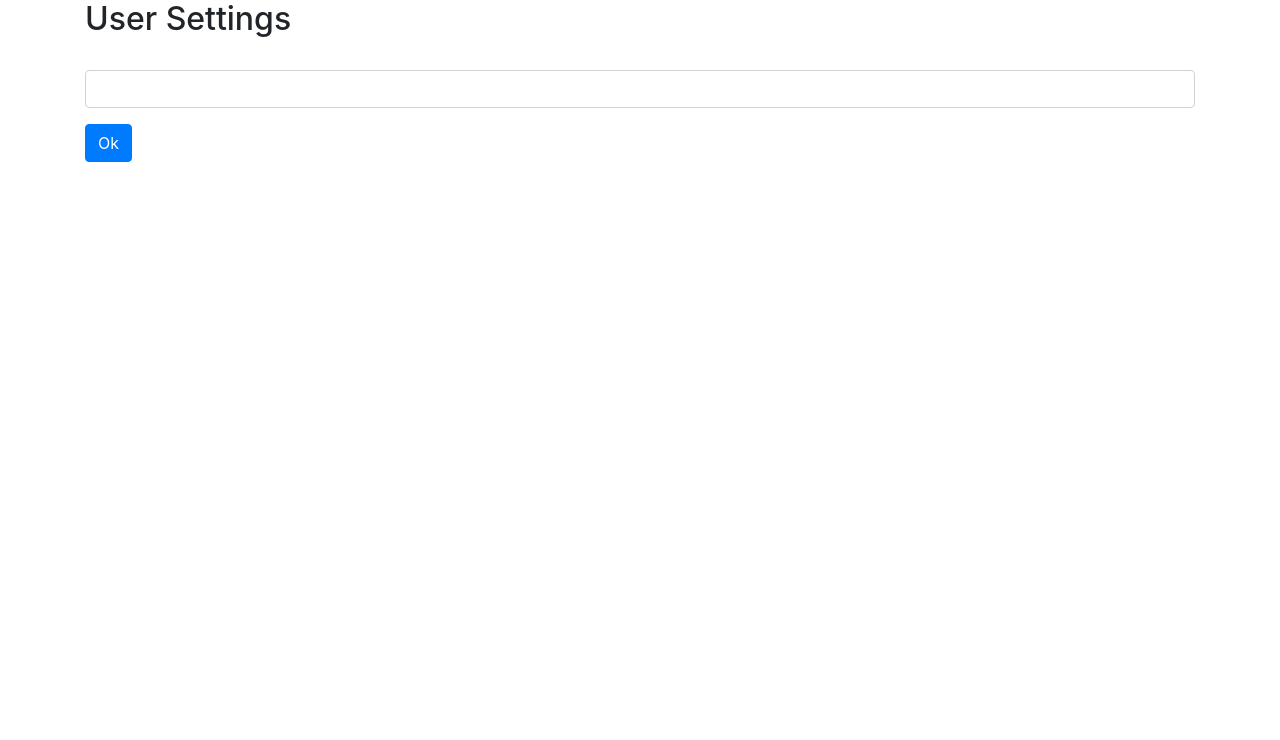
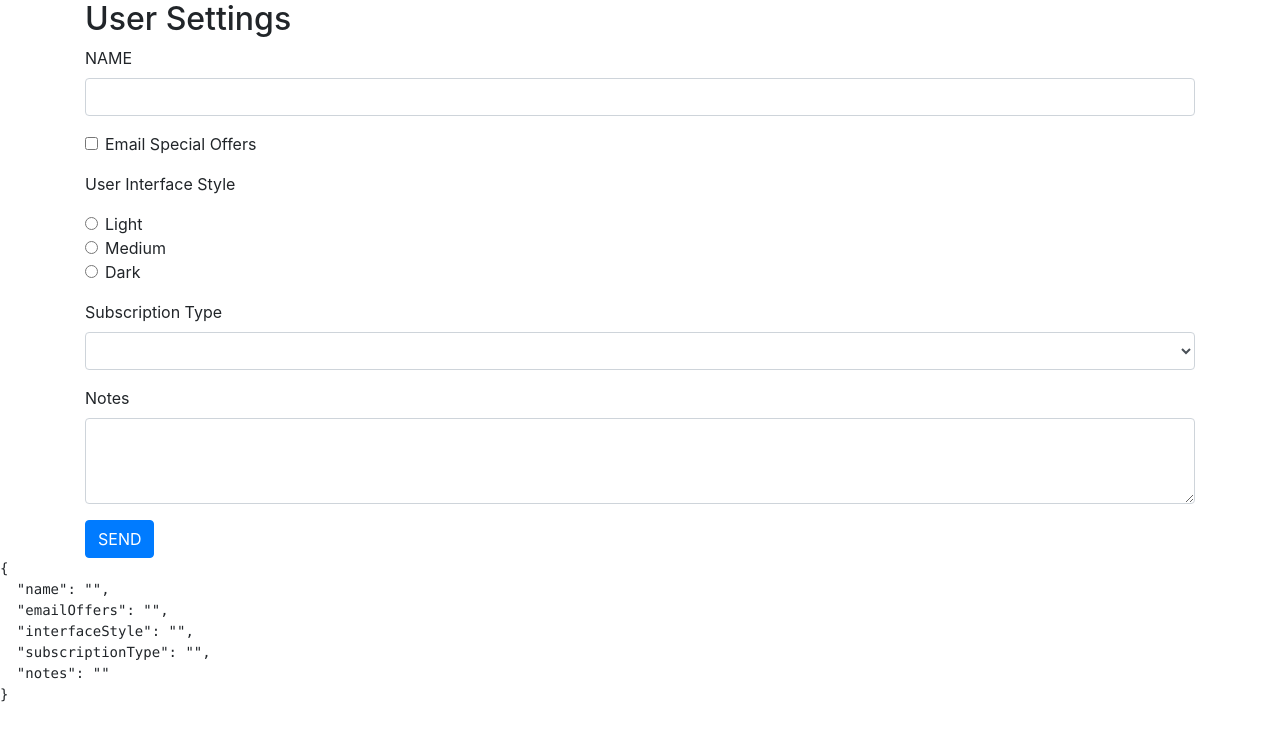
Before and after one commit to vivekkumar27june88/course-angular-form-declarative, an Angular app: page / in a window 1280 px wide. Shown: the top 740 px of the page. Built offline with nearby package versions, Linux system fonts and the light colour scheme.

Commit message:
ngModel directive on every form control

```diff
--- a/src/app/user-settings-forms/user-settings-forms.component.html
+++ b/src/app/user-settings-forms/user-settings-forms.component.html
@@ -1,12 +1,92 @@
 <div class="container">
   <h2>User Settings</h2>
-  <form>
+  <form #form="ngForm">
     <div class="form-group">
-      <label for="name"></label>
+      <label for="name">NAME</label>
       <input id="name"
+        ngModel
         name="name"
         class="form-control">
     </div>
-    <button class="btn btn-primary">Ok</button>
+
+    <div class="form-check form-group">
+      <input class="form-check-input"
+        type="checkbox"
+        name="emailOffers"
+        id="emailOffers"
+        ngModel>
+      <label class="form-check-label"
+        for="emailOffers">
+        Email Special Offers
+      </label>
+    </div>
+
+    <p>User Interface Style</p>
+    <div class="form-group">
+      <div class="form-check">
+        <input class="form-check-input"
+          type="radio"
+          name="interfaceStyle"
+          id="lightInterface"
+          value="light"
+          ngModel
+          checked>
+        <label class="form-check-label"
+          for="lightInterface">
+          Light
+        </label>
+      </div>
+      <div class="form-check">
+        <input class="form-check-input"
+          type="radio"
+          name="interfaceStyle"
+          id="mediumInterface"
+          ngModel
+          value="medium">
+        <label class="form-check-label"
+          for="mediumInterface">
+          Medium
+        </label>
+      </div>
+      <div class="form-check">
+        <input class="form-check-input"
+          type="radio"
+          name="interfaceStyle"
+          ngModel
+          id="darkInterface"
+          value="dark">
+        <label class="form-check-label"
+          for="darkInterface">
+          Dark
+        </label>
+      </div>
+    </div>
+
+    <div class="form-group">
+      <label for="subscriptionType">Subscription Type</label>
+      <select id="subscriptionType"
+        class="form-control"
+        name="subscriptionType"
+        ngModel>
+        <option value="monthly">monthly</option>
+        <option value="Annual">Annual</option>
+        <option value="Lifetime">Lifetime</option>
+      </select>
+    </div>
+
+    <div class="form-group">
+      <label for="notes">Notes</label>
+      <textarea id="notes"
+        name="notes"
+        ngModel
+        class="form-control"
+        rows="3"></textarea>
+    </div>
+
+    <button class="btn btn-primary">SEND</button>
   </form>
 </div>
+
+<pre>
+{{ form.value | json}}
+</pre>
```
